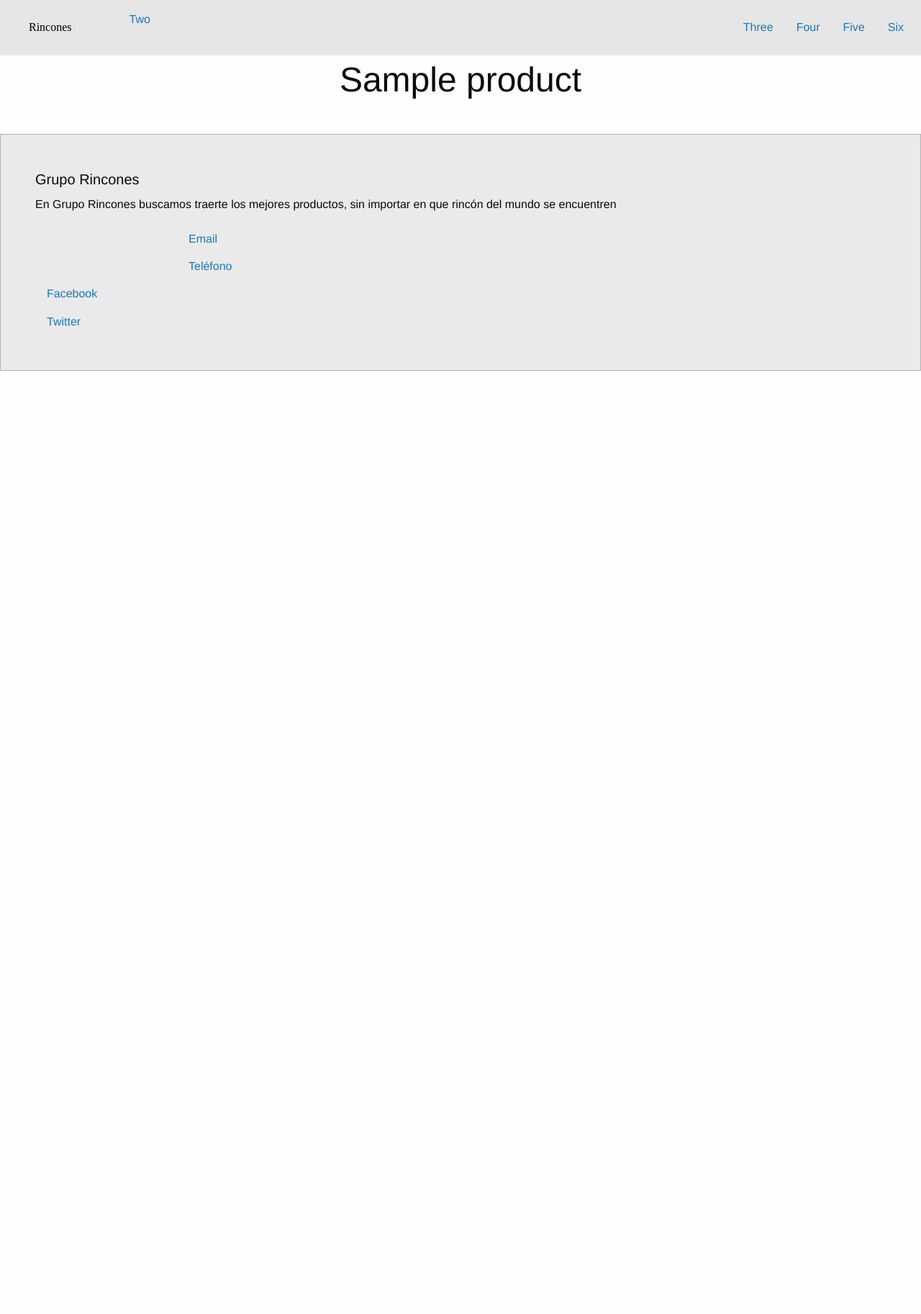
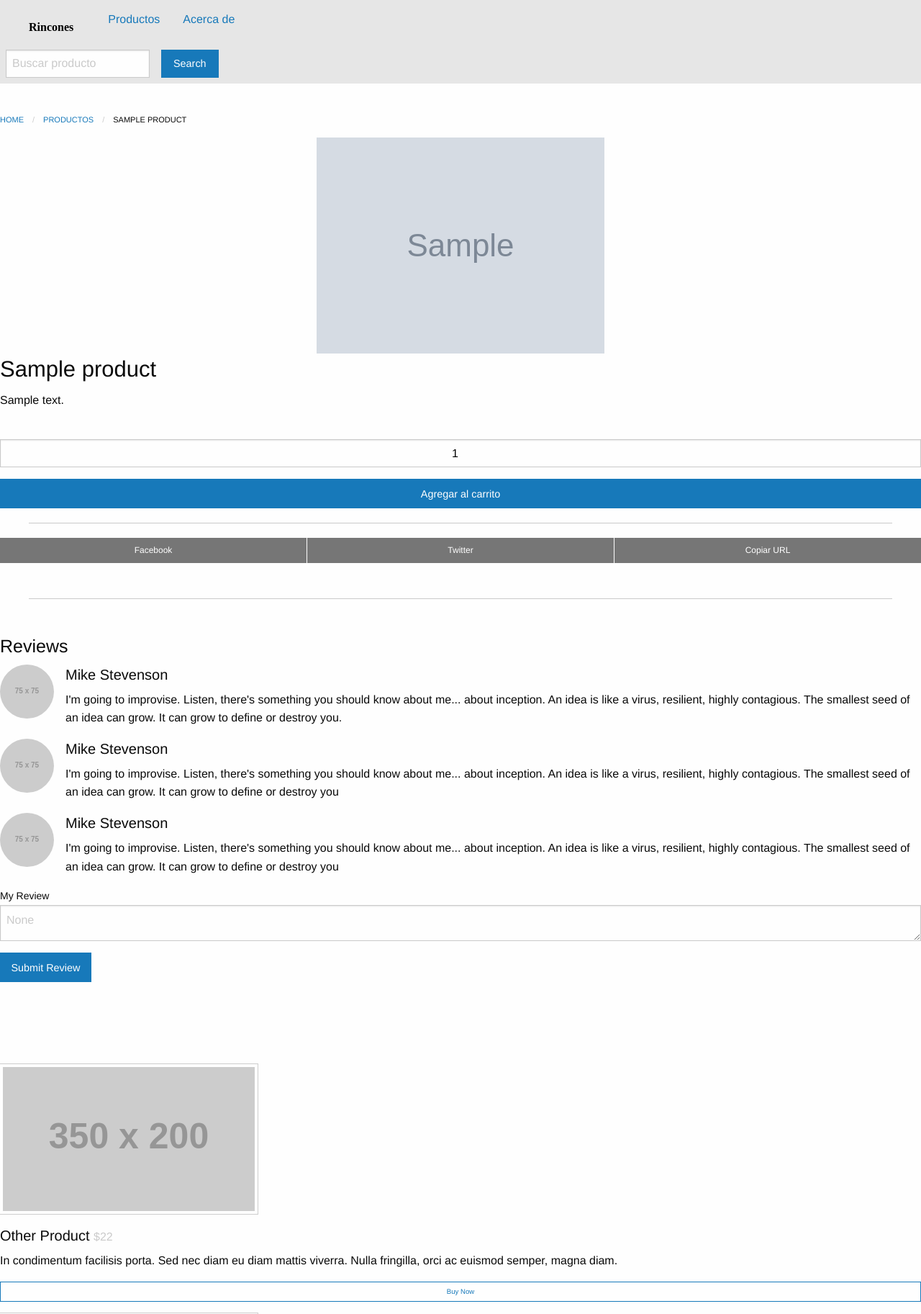
Before and after one commit to redcpp/rincones, a Django app: a page that uses templates/navbar.html in a window 1280 px wide. Shown: the top 1825 px of the page at 72% size. Before the commit the page ends 515 px from the top, so only its background shows below. Run offline with Django 3.2, Linux system fonts and the light colour scheme; tables that the repository leaves empty hold one stand-in row (values such as "Sample post"); grey boxes marked "Sample" are stand-in pictures; grey boxes labelled with a size stand in for pictures from a placeholder-image service; some libraries are stand-ins or nearby versions.

Commit message:
Add product page template and search functionality

```diff
--- a/products/models.py
+++ b/products/models.py
@@ -21,7 +21,6 @@
         return self.price
 
     def get_absolute_url(self):
-        print('ok')
         return reverse('products:single_product', kwargs={'slug': self.slug})
 
 class ProductImage(models.Model):
--- a/products/static/css/products.css
+++ b/products/static/css/products.css
@@ -10,9 +10,23 @@
 
 .menu-title {
     all: initial;
+    font-weight: bold;
     padding: 0;
 }
 
 .featured-products .thumbnail, .thumbnail * {
     width: 100%;
 }
+
+.cantidad-compra {
+    color: #000;
+    text-align: center;
+}
+
+.price {
+    color: #003066;
+}
+
+.image-circle {
+    border-radius: 50%;
+}
--- a/products/urls.py
+++ b/products/urls.py
@@ -3,6 +3,7 @@
 
 urlpatterns = [
     url(r'^$', views.home, name='home'),
+    url(r'^s/$', views.search, name='search'),
     url(r'^products/$', views.all, name='products'),
     url(r'^products/(?P<slug>[\w-]+)/$', views.single, name='single_product'),
 ]
--- a/products/views.py
+++ b/products/views.py
@@ -1,22 +1,38 @@
-from django.shortcuts import render, get_object_or_404
+from django.shortcuts import render, get_object_or_404, redirect
 
-from .models import Product
+from .models import Product, ProductImage
+
+
+def search(request):
+    try:
+        q = request.GET.get('q')
+    except:
+        q = None
+
+    if q:
+        products = Product.objects.filter(title__icontains=q)
+        context = {'query': q, 'products': products}
+        template = 'products/results.html'
+        return render(request, template, context)
+    else:
+        return redirect('/')
 
 
 def home(request):
-    template = 'products/home.html'
     featured = Product.objects.all()[:4]
     context = {'featured': featured}
+    template = 'products/home.html'
     return render(request, template, context)
 
 def all(request):
-    template = 'products/all.html'
     products = Product.objects.all()
     context = {'products': products}
+    template = 'products/all.html'
     return render(request, template, context)
 
 def single(request, slug):
+    product = get_object_or_404(Product, slug=slug)
+    images = ProductImage.objects.filter(product=product)
+    context = {'product': product, 'images': images}
     template = 'products/single.html'
-    product = get_object_or_404(Product, slug=slug)
-    context = {'product': product}
     return render(request, template, context)
--- a/templates/navbar.html
+++ b/templates/navbar.html
@@ -1,17 +1,17 @@
 <div class="top-bar">
+    <div class="row">
         <div class="top-bar-left">
-        <ul class="menu">
+            <ul class="dropdown menu" data-dropdown-menu>
                 <li class="menu-text"><span><a href="/" class="menu-title">Rincones</a></span></li>
-            <li><a href="#">{{ username_is }}</a></li>
-            <li><a href="#">Two</a></li>
+                <li><a href="/products">Productos</a></li>
+                <li><a href="/about">Acerca de</a></li>
             </ul>
         </div>
-    <div class="top-bar-right">
+        <form class="top-bar-right" role="search" action='/s/'>
             <ul class="menu">
-            <li><a href="#">Three</a></li>
-            <li><a href="#">Four</a></li>
-            <li><a href="#">Five</a></li>
-            <li><a href="#">Six</a></li>
+                <li><input type="search" placeholder="Buscar producto" name="q"></li>
+                <li><button type="submit" class="button">Search</button></li>
             </ul>
+        </form>
     </div>
 </div>
--- a/templates/products/home.html
+++ b/templates/products/home.html
@@ -30,13 +30,13 @@
         <div class="column">
             {% for item in product.productimage_set.all %}
             {% if item.featured %}
-                <a href="{{ product.get_absolute_url }}" class="thumbnail [radius]" >
+                <a href="{{ product.get_absolute_url }}" class="thumbnail" >
                     <img src="{{ item.image.url }}" alt="{{ item.image.url }}">
                 </a>
             {% endif %}
             {% endfor %}
             <h5>{{ product.title }}</h5>
-            <p>{{ product.price }}</p>
+            <p class="price">$ {{ product.price }}</p>
             <a href="" class="button expanded">Agregar al carrito</a>
         </div>
     {% endfor %}
--- a/templates/products/single.html
+++ b/templates/products/single.html
@@ -1,5 +1,132 @@
 {% extends 'base.html' %}
 
 {% block content %}
-<h1 class="text-center">{{ product.title }}</h1>
+<hr class="clear">
+
+<div class="row columns">
+    <nav aria-label="You are here:" role="navigation">
+        <ul class="breadcrumbs">
+            <li><a href="/">Home</a></li>
+            <li><a href="/products">Productos</a></li>
+            <li>
+                <span class="show-for-sr">Actual: </span> {{ product.title }}
+            </li>
+        </ul>
+    </nav>
+</div>
+
+<div class="row">
+    <div class="medium-6 columns text-center">
+        {% for item in images %}
+        {% if item.featured %}
+        <a href="{{ item.image.url }}">
+            <img src="{{ item.image.url }}" alt="{{ item.image.url }}">
+        </a>
+        {% endif %}
+        {% endfor %}
+        <div class="row small-up-4">
+            {% for item in images %}
+            {% if not item.featured %}
+            <div class="column">
+                <a href="{{ item.image.url }}" class="thumbnail" >
+                    <img src="{{ item.image.url }}" alt="{{ item.image.url }}">
+                </a>
+            </div>
+            {% endif %}
+            {% endfor %}
+        </div>
+    </div>
+    <div class="medium-6 large-5 columns">
+        <h3>{{ product.title }}</h3>
+        <p>{{ product.description }}</p>
+        <hr class="clear">
+        <div class="row">
+            <div class="small-3 columns">
+                <input type="number" id="middle-label" class="cantidad-compra" min="1" value="1">
+            </div>
+            <div class="small-9 columns">
+                <a href="/" class="button expanded">Agregar al carrito</a>
+            </div>
+        </div>
+        <hr>
+        <div class="small secondary expanded button-group">
+            <a class="button">Facebook</a>
+            <a class="button">Twitter</a>
+            <a class="button">Copiar URL</a>
+        </div>
+    </div>
+</div>
+
+<hr class="big">
+
+<div class="row medium-up-3 large-up-5">
+    <h4>Reviews</h4>
+    <div class="media-object stack-for-small">
+        <div class="media-object-section">
+            <img class="image-circle" src="https://placehold.it/75x75">
+        </div>
+        <div class="media-object-section">
+            <h5>Mike Stevenson</h5>
+            <p>I'm going to improvise. Listen, there's something you should know about me... about inception. An idea is like a virus, resilient, highly contagious. The smallest seed of an idea can grow. It can grow to define or destroy you.</p>
+        </div>
+    </div>
+    <div class="media-object stack-for-small">
+        <div class="media-object-section">
+            <img class="image-circle" src="https://placehold.it/75x75">
+        </div>
+        <div class="media-object-section">
+            <h5>Mike Stevenson</h5>
+            <p>I'm going to improvise. Listen, there's something you should know about me... about inception. An idea is like a virus, resilient, highly contagious. The smallest seed of an idea can grow. It can grow to define or destroy you</p>
+        </div>
+    </div>
+    <div class="media-object stack-for-small">
+        <div class="media-object-section">
+            <img class="image-circle" src="https://placehold.it/75x75">
+        </div>
+        <div class="media-object-section">
+            <h5>Mike Stevenson</h5>
+            <p>I'm going to improvise. Listen, there's something you should know about me... about inception. An idea is like a virus, resilient, highly contagious. The smallest seed of an idea can grow. It can grow to define or destroy you</p>
+        </div>
+    </div>
+    <label>
+        My Review
+        <textarea placeholder="None"></textarea>
+    </label>
+    <button class="button">Submit Review</button>
+</div>
+
+<hr class="clear big">
+
+<div class="row medium-up-3 large-up-5">
+    <div class="column">
+        <img class="thumbnail" src="https://placehold.it/350x200">
+        <h5>Other Product <small>$22</small></h5>
+        <p>In condimentum facilisis porta. Sed nec diam eu diam mattis viverra. Nulla fringilla, orci ac euismod semper, magna diam.</p>
+        <a href="#" class="button hollow tiny expanded">Buy Now</a>
+    </div>
+    <div class="column">
+        <img class="thumbnail" src="https://placehold.it/350x200">
+        <h5>Other Product <small>$22</small></h5>
+        <p>In condimentum facilisis porta. Sed nec diam eu diam mattis viverra. Nulla fringilla, orci ac euismod semper, magna diam.</p>
+        <a href="#" class="button hollow tiny expanded">Buy Now</a>
+    </div>
+    <div class="column">
+        <img class="thumbnail" src="https://placehold.it/350x200">
+        <h5>Other Product <small>$22</small></h5>
+        <p>In condimentum facilisis porta. Sed nec diam eu diam mattis viverra. Nulla fringilla, orci ac euismod semper, magna diam.</p>
+        <a href="#" class="button hollow tiny expanded">Buy Now</a>
+    </div>
+    <div class="column">
+        <img class="thumbnail" src="https://placehold.it/350x200">
+        <h5>Other Product <small>$22</small></h5>
+        <p>In condimentum facilisis porta. Sed nec diam eu diam mattis viverra. Nulla fringilla, orci ac euismod semper, magna diam.</p>
+        <a href="#" class="button hollow tiny expanded">Buy Now</a>
+    </div>
+    <div class="column">
+        <img class="thumbnail" src="https://placehold.it/350x200">
+        <h5>Other Product <small>$22</small></h5>
+        <p>In condimentum facilisis porta. Sed nec diam eu diam mattis viverra. Nulla fringilla, orci ac euismod semper, magna diam.</p>
+        <a href="#" class="button hollow tiny expanded">Buy Now</a>
+    </div>
+</div>
 {% endblock content %}
```
Also changed, not shown: templates/products/results.html (added, +7 -0 lines). Lines whose indentation alone changed are shown as unchanged.
